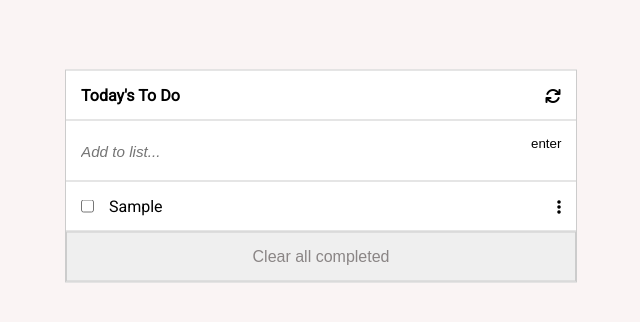
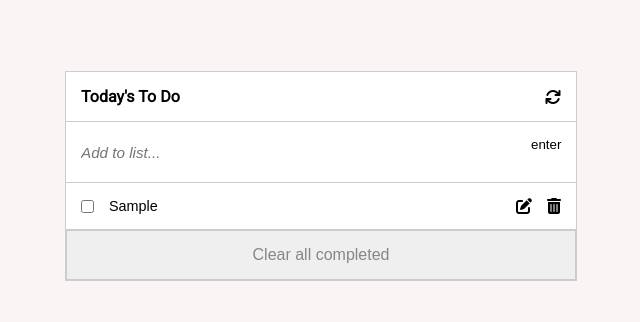
Before and after one commit to AbeeraTahir/To-Do-list, a website built with webpack: page src/index.html in a window 1280 px wide. Both pictures are taken after typing "Sample" into the empty fields and a click on the button "enter". Shown: the part 224-546 px from the top of the page, 319-959 px from the left. Built offline with nearby package versions, Linux system fonts and the light colour scheme; some icons are missing.

Commit message:
Implement delete task functionality

```diff
--- a/src/index.html
+++ b/src/index.html
@@ -15,7 +15,7 @@
                 enter<i class="fa-solid fa-arrow-turn-down-left"></i>
             </button>
         </form>
-        <ul class="to-do-list">
+        <ul id="to-do-list" class="to-do-list">
         </ul>
         <button class="btn-clear">Clear all completed</button>
     </div>
--- a/src/index.js
+++ b/src/index.js
@@ -1,7 +1,7 @@
 import './style.css';
 
 const form = document.getElementById('add-to-list');
-const listItems = document.querySelector('.to-do-list');
+const listItems = document.getElementById('to-do-list');
 const taskArr = [];
 
 // function for display added task to list
@@ -10,12 +10,21 @@ const displayTask = (task) => {
   <li>
     <div class="check">
       <input type="checkbox" name="${task.description}">
-      <p>${task.description}</p>
+      <input type="text" class="task-description" name="${task.description}" class="task-name" value="${task.description}">
     </div>
-    <i class="fa-solid fa-ellipsis-vertical"></i>
+    <div class="actions">
+      <i class="fa-solid fa-pen-to-square"></i>
+      <i class="fa-solid fa-trash-can del"></i>
+    </div>
   </li>`;
   listItems.insertAdjacentHTML('beforeend', listItem);
 };
+
+// displaying tasks on window loading
+window.addEventListener('DOMContentLoaded', () => {
+  const tasks = JSON.parse(localStorage.getItem('tasks'));
+  tasks.forEach((task) => displayTask(task));
+});
 
 // function for adding task to list
 const addTask = (task) => {
@@ -28,10 +37,23 @@ const addTask = (task) => {
   localStorage.setItem('tasks', JSON.stringify(taskArr));
 };
 
-// displaying tasks on window loading
-window.addEventListener('DOMContentLoaded', () => {
+// deleting task
+const deleteTask = (task, element) => {
+  const taskName = task.children[0].children[1].value;
   const tasks = JSON.parse(localStorage.getItem('tasks'));
-  tasks.forEach((task) => displayTask(task));
+  const taskIndex = tasks.findIndex((x) => x.description === taskName);
+  tasks.splice(taskIndex, 1);
+  tasks.forEach((item, ind) => {
+    item.index = ind + 1;
+  });
+  localStorage.setItem('tasks', JSON.stringify(tasks));
+  element.parentElement.parentElement.remove();
+};
+
+// Element target for task deletion
+listItems.addEventListener('click', (e) => {
+  const task = e.target.parentElement.parentElement;
+  deleteTask(task, e.target);
 });
 
 form.addEventListener('submit', (e) => {
--- a/src/style.css
+++ b/src/style.css
@@ -79,7 +79,14 @@ button {
   justify-content: space-between;
 }
 
-.check {
+.task-description {
+  border: none;
+  outline: none;
+  font-size: 0.9rem;
+}
+
+.check,
+.actions {
   display: flex;
   align-items: center;
   gap: 15px;
```
